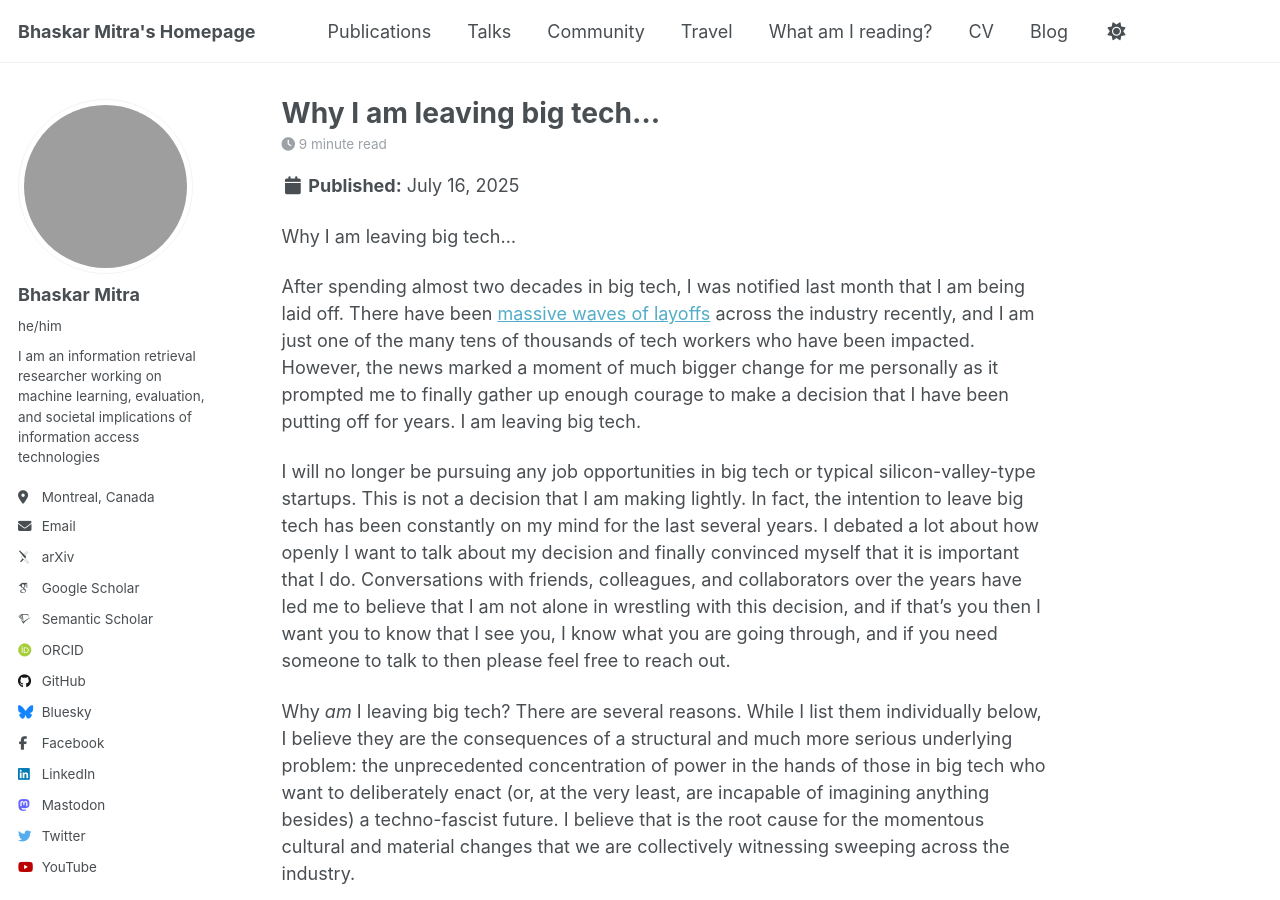
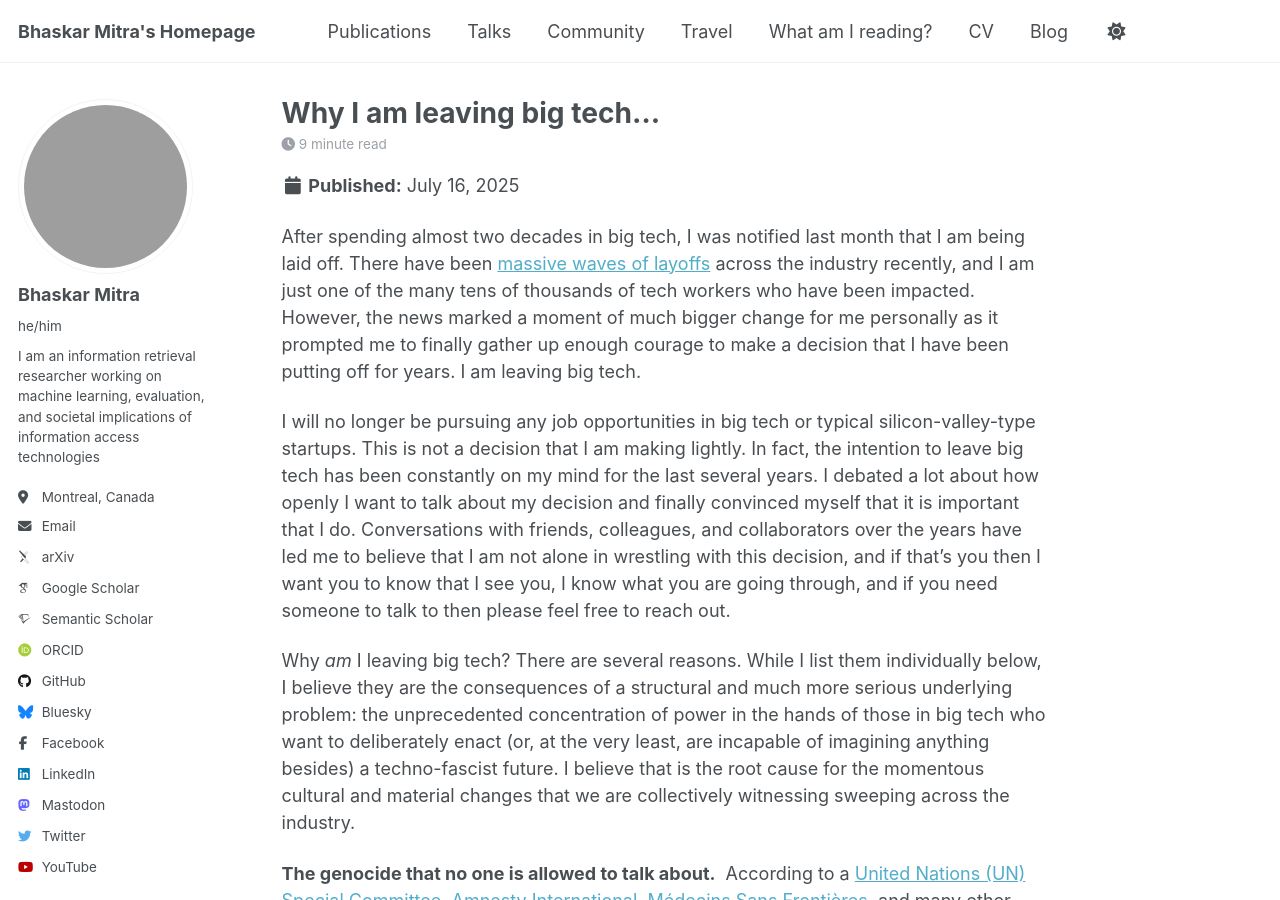
Before and after one commit to bhaskar-mitra/bhaskar-mitra.github.io, a Jekyll site: the page built from _posts/2025-07-16-why-i-am-leaving-big-tech.md, in a window 1280 px wide and 900 px high. Built offline with Jekyll 4.4.1, drawn with Linux system fonts in a browser that asks for light colours; some web fonts are replaced; grey boxes are pictures that could not be loaded.

Commit message:
Update 2025-07-16-why-i-am-leaving-big-tech.md

```diff
--- a/_posts/2025-07-16-why-i-am-leaving-big-tech.md
+++ b/_posts/2025-07-16-why-i-am-leaving-big-tech.md
@@ -7,8 +7,6 @@
   - tech for good
   - Gaza
 ---
-
-Why I am leaving big tech…
 
 After spending almost two decades in big tech, I was notified last month that I am being laid off. There have been [massive waves of layoffs](https://techcrunch.com/2025/07/15/tech-layoffs-2025-list/) across the industry recently, and I am just one of the many tens of thousands of tech workers who have been impacted. However, the news marked a moment of much bigger change for me personally as it prompted me to finally gather up enough courage to make a decision that I have been putting off for years. I am leaving big tech.
 
```
